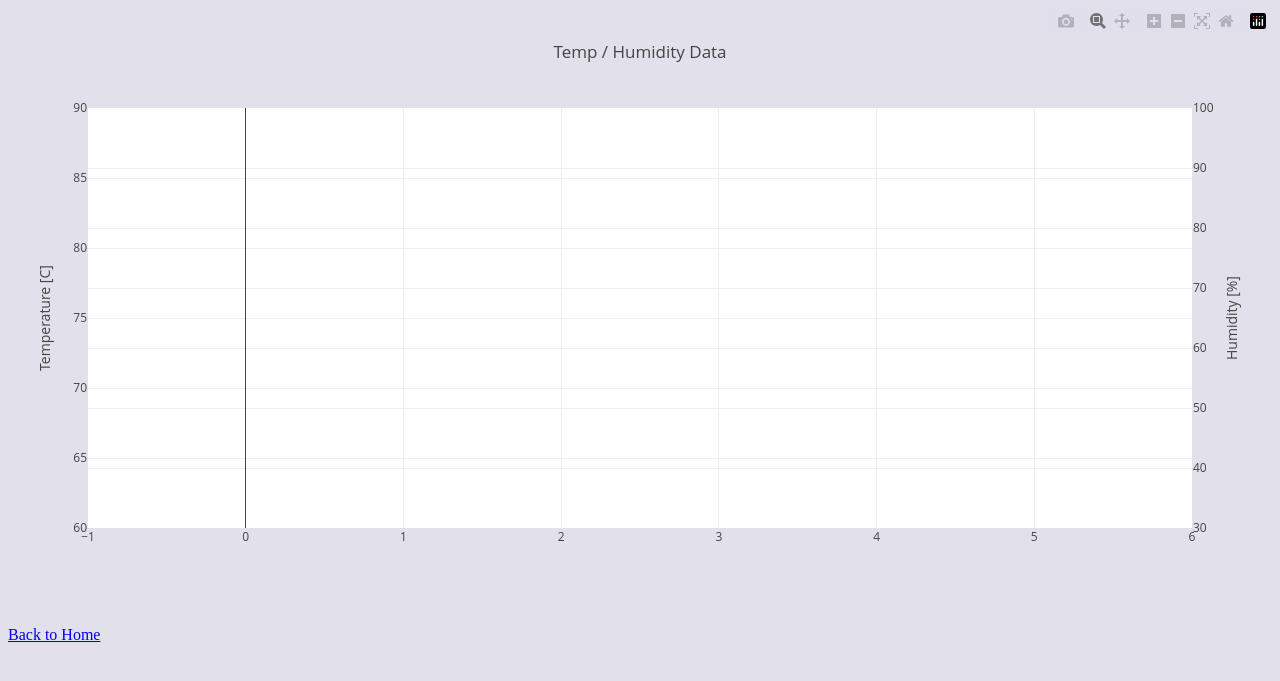
After one commit to kylehorton33/basement-server, a Flask app: page /graph in a window 1280 px wide. The commit adds this page. Shown: the top 681 px of the page. Run offline with Flask 2, Linux system fonts and the light colour scheme; data that the repository does not hold is empty; some libraries are stand-ins or nearby versions.

Commit message:
implement graphs

```diff
--- a/app.py
+++ b/app.py
@@ -4,6 +4,7 @@ from apscheduler.schedulers.background import BackgroundScheduler
 import db
 import utils
 from datetime import datetime
+import json
 
 app = Flask(__name__)
 
@@ -21,7 +22,7 @@ sched.start()
 def home():
     time, temp, hum = db.last_sensor_reading()
     timeoffset = utils.timeoffset(time)
-    outside_temp, outside_hum = utils.current_weather()
+    outside_temp, outside_hum, rain = utils.current_weather()
     templateData = {
 		'time': time,
 		'temp': temp,
@@ -31,6 +32,15 @@ def home():
         'outside_hum': outside_hum
 	}
     return render_template('index.html', **templateData)
+
+@app.route('/graph')
+def graph():
+    DHT_data = db.all_sensor_readings()
+    WEATHER_data = db.all_weather_readings()
+    return render_template('graph.html',
+        DHT_data=json.dumps(DHT_data),
+        WEATHER_data=json.dumps(WEATHER_data)
+    )
 
 @app.route('/api/v1/new', methods=['POST'])
 def new_record():
--- a/db.py
+++ b/db.py
@@ -30,3 +30,8 @@ def new_weather_reading(outside_temp, outside_hum):
     conn, curs = connect()
     curs.execute("INSERT INTO WEATHER_data values(datetime('now'), (?), (?))", (outside_temp, outside_hum))
     disconnect(conn)
+
+def all_weather_readings():
+    conn, curs = connect()
+    curs.execute("SELECT * FROM WEATHER_data")
+    return curs.fetchall()
--- /dev/null
+++ b/templates/graph.html
@@ -0,0 +1,106 @@
+<!DOCTYPE html>
+<html lang="en">
+<head>
+    <meta charset="UTF-8">
+    <meta http-equiv="X-UA-Compatible" content="IE=edge">
+    <meta name="viewport" content="width=device-width, initial-scale=1.0">
+    <script src="https://cdn.plot.ly/plotly-2.4.1.min.js"></script>
+    <link rel="stylesheet" href="static/style.css">
+    <title>Graphed Data</title>
+</head>
+<body>
+    <div id="graph" style="width:100;height:600px;"></div>
+
+    <br>
+
+    <a href="/">Back to Home</a>
+
+    <script>
+        DHT_SENSOR_DATA = {{ DHT_data | safe }}
+        WEATHER_DATA = {{ WEATHER_data | safe }}
+
+        DHT_SENSOR_X = []
+        DHT_SENSOR_Y_TEMP = []
+        DHT_SENSOR_Y_HUM = []
+
+        WEATHER_X = []
+        WEATHER_Y_TEMP = []
+        WEATHER_Y_HUM = []
+
+        DHT_SENSOR_DATA.forEach((d) => {
+            DHT_SENSOR_X.push(d[0])
+            DHT_SENSOR_Y_TEMP.push(d[1])
+            DHT_SENSOR_Y_HUM.push(d[2])
+        })
+
+        WEATHER_DATA.forEach((d) => {
+            WEATHER_X.push(d[0])
+            WEATHER_Y_TEMP.push(d[1])
+            WEATHER_Y_HUM.push(d[2])
+        })
+
+
+        var basementTemperatureSeries = {
+                x: DHT_SENSOR_X,
+                y: DHT_SENSOR_Y_TEMP,
+                type: 'scatter',
+                mode: 'markers',
+                name: 'data1',
+                line: {color: '#f18e85'},
+                name: 'Basement Temperature [C]'
+            }
+        var basementHumiditySeries = {
+                x: DHT_SENSOR_X,
+                y: DHT_SENSOR_Y_HUM,
+                type: 'scatter',
+                mode: 'markers',
+                name: 'data2',
+                yaxis: 'y2',
+                line: {color: '#765eed'},
+                name: 'Basement Humidity [%]'
+            }
+
+        var outsideTemperatureSeries = {
+                x: WEATHER_X,
+                y: WEATHER_Y_TEMP,
+                type: 'scatter',
+                mode: 'lines',
+                name: 'data1',
+                line: {color: '#f18e85'},
+                name: 'Outside Temperature [C]'
+            }
+        var outsideHumiditySeries = {
+                x: WEATHER_X,
+                y: WEATHER_Y_HUM,
+                type: 'scatter',
+                mode: 'lines',
+                name: 'data2',
+                yaxis: 'y2',
+                line: {color: '#765eed'},
+                name: 'Outside Humidity [%]'
+            }
+
+        var data = [basementTemperatureSeries, basementHumiditySeries, outsideTemperatureSeries, outsideHumiditySeries];
+
+        var layout = {
+            title: 'Temp / Humidity Data',
+            paper_bgcolor: '#e2e0eb',
+            yaxis: {
+                title: 'Temperature [C]',
+                range: [60,90]
+            },
+            yaxis2: {
+                title: 'Humidity [%]',
+                overlaying: 'y',
+                side: 'right',
+                range: [30,100]
+            }
+        };
+
+        GRAPH = document.getElementById('graph');
+
+        Plotly.newPlot(GRAPH, data, layout);
+    </script>
+
+</body>
+</html>
--- a/templates/index.html
+++ b/templates/index.html
@@ -32,6 +32,8 @@
             </div>
         </div>
     </div>
+    <br>
+    <a href="/graph">View Graph</a>
     <script>
         const humidityGauge = document.querySelector(".humidity-gauge");
         const temperatureGauge = document.querySelector(".temperature-gauge");
```
